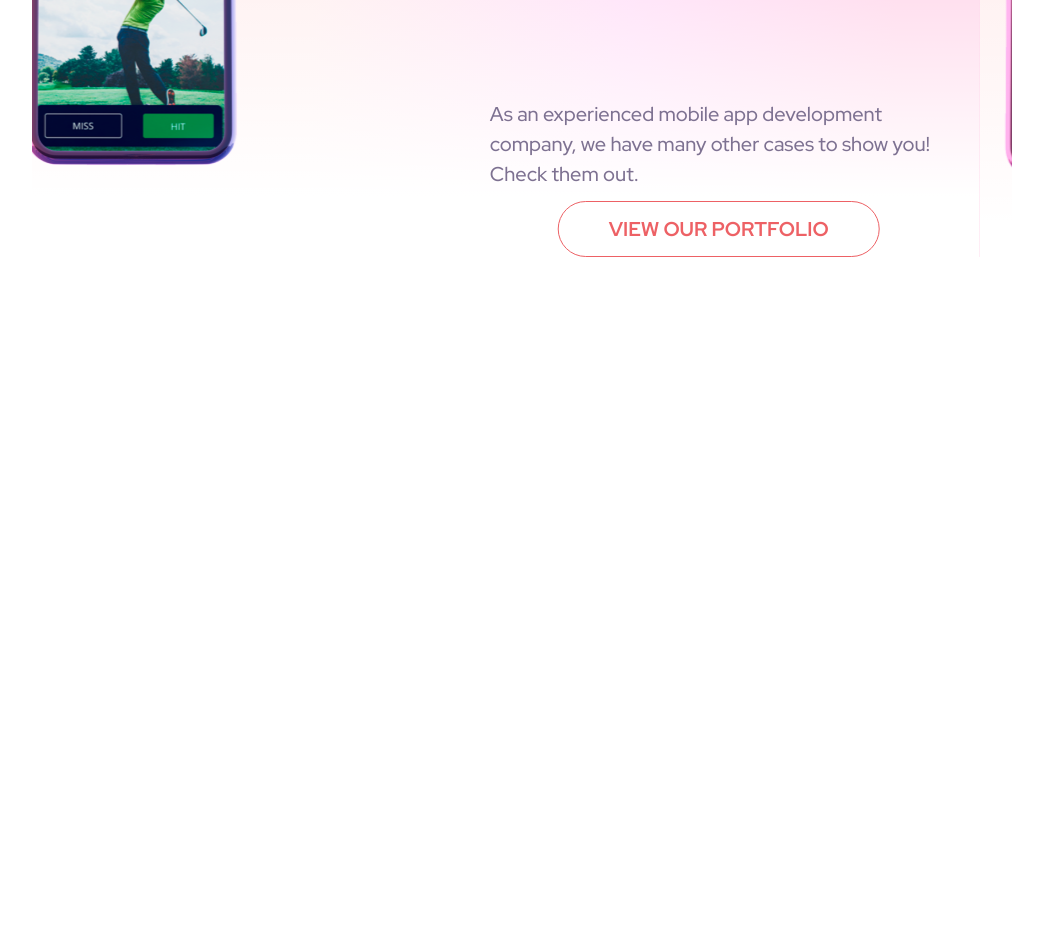
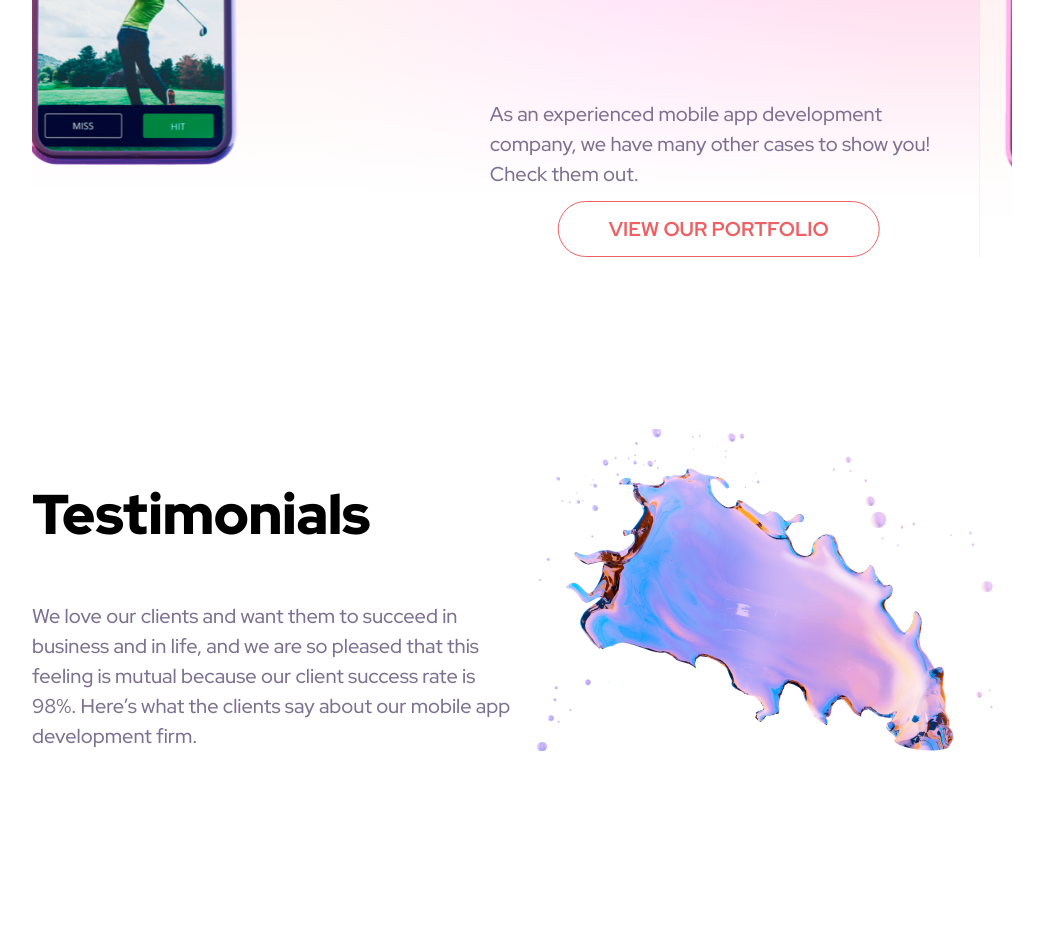
Before and after one commit to opengeekslabig/opengeekslabig.github.io, a plain HTML site: page index.html in a window 1280 px wide. Shown: the part 9552-10495 px from the top of the page, without its empty margins (118-1161 px from the left). Before the commit the page ends 9981 px from the top, so only its background shows below. Drawn offline with Linux system fonts and the light colour scheme.

Commit message:
add testimonials

```diff
--- /dev/null
+++ b/assets/css/testimonials.css
@@ -0,0 +1,37 @@
+.testimonials{
+    padding-top: 48px;
+    padding-bottom: 142px;
+}
+
+.testimonials .testimonials_desc_row{
+    position: relative;
+    width: 100%;
+}
+
+.testimonials .testimonials_desc{
+    margin: 50px 0;
+    width: 488px;
+}
+
+.testimonials_img{
+    position: absolute;
+    right: 0;
+    bottom: 0;
+    z-index: -1;
+}
+
+@media (max-width: 992px) {
+    .testimonials_img{
+        display: none;
+    }
+    .testimonials .testimonials_desc{
+        width: auto;
+    }
+}
+
+@media (max-width: 768px) {
+    .studies{
+        padding-bottom: 50px;
+    }
+
+}
--- a/index.html
+++ b/index.html
@@ -23,6 +23,7 @@
     <link rel="stylesheet" href="./assets/css/specialists.css">
     <link rel="stylesheet" href="./assets/css/models.css">
     <link rel="stylesheet" href="./assets/css/studies.css">
+    <link rel="stylesheet" href="./assets/css/testimonials.css">
 </head>
 <body>
     <header>
@@ -626,6 +627,17 @@
             </div>
         </div>
     </section>
+    <section>
+        <div class="testimonials">
+            <h2>Testimonials</h2>
+            <div class="testimonials_desc_row">
+                <p class="testimonials_desc">
+                    We love our clients and want them to succeed in business and in life, and we are so pleased that this feeling is mutual because our client success rate is 98%. Here’s what the clients say about our mobile app development firm.
+                </p>
+                <img class="testimonials_img" src="./assets/img/testimonials/img.png" alt="img">
+            </div>
+        </div>
+    </section>
 
 <!--        <div class="swiper solid_slider">-->
 <!--            <div class="swiper-wrapper">-->
```
Also changed, not shown: assets/img/testimonials/img.png (added).
